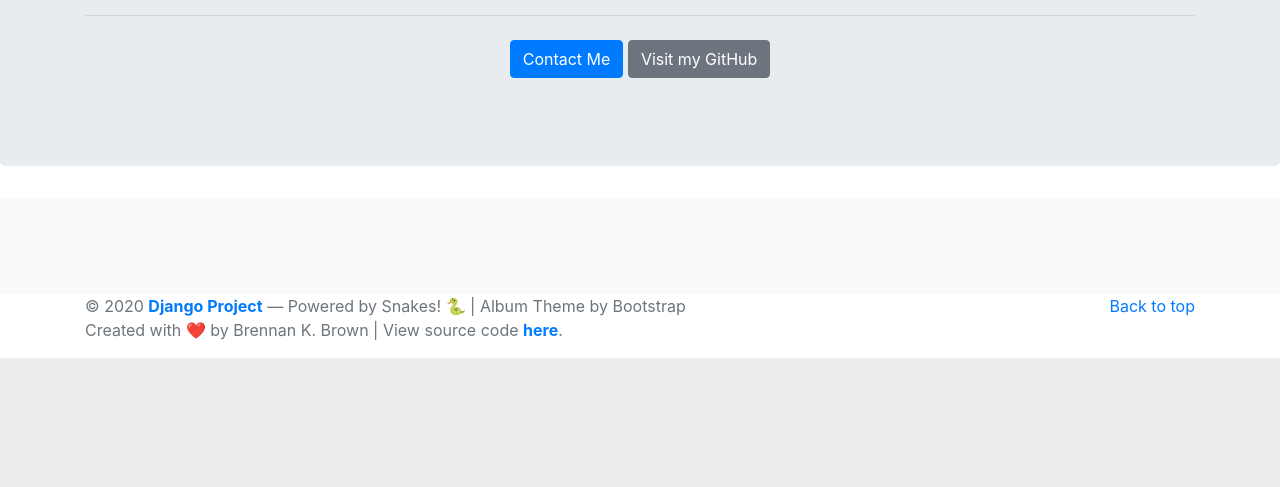
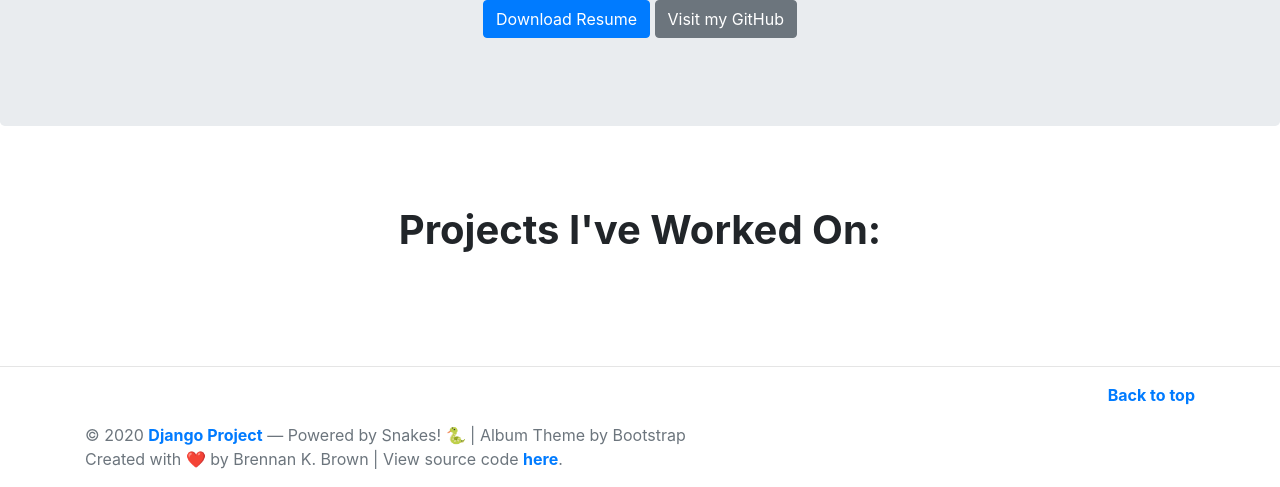
Before and after one commit to brennanbrown/django-project, a Django app: template jobs/templates/jobs/home.html in a window 1280 px wide, after a click that opens the changed part. Shown: the part 5970-6457 px from the top of the page. Before the commit the page ends 6328 px from the top, so only its background shows below. Run offline with Django 3.2, Linux system fonts and the light colour scheme; the template is opened without the code that fills it, so the values that code supplies are empty; some libraries are stand-ins or nearby versions.

Commit message:
Update documentation and site layout

```diff
--- a/jobs/templates/jobs/detail.html
+++ b/jobs/templates/jobs/detail.html
@@ -41,8 +41,9 @@
 
       <section class="jumbotron text-center">
         <div class="container">
-          <h1 class="jumbotron-heading">Job Detail</h1>
+          <h1 class="jumbotron-heading">{{ job.title }}</h1>
           <p class="lead text-muted">{{ job.summary }}</p>
+          <p>Completed on: {{ job.date }} | <a class="font-weight-bold" href="{{ job.hyperlink}}">View Here</a></p>
           <img src="{{ job.image.url }}" height="300" />
           <p>
             <a href="{% url 'home' %}" class="btn btn-primary my-2">Back</a>
--- a/jobs/templates/jobs/home.html
+++ b/jobs/templates/jobs/home.html
@@ -7,7 +7,7 @@
     <meta name="description" content="">
     <meta name="author" content="Brennan Brown, Mark Otto, Jacob Thornton, and Bootstrap contributors">
     <meta name="generator" content="Jekyll v4.1.1">
-    <title>Django Project</title>
+    <title>Brennan's Django Project</title>
 
     <link rel="canonical" href="https://getbootstrap.com/docs/4.5/examples/album/">
 
@@ -48,7 +48,7 @@
                 <div class="row">
                     <div class="col-sm-8 col-md-7 py-4">
                         <h4 class="text-white">About</h4>
-                        <p class="text-muted">Add some information about the album below, the author, or any other background context. Make it a few sentences long so folks can pick up some informative tidbits. Then, link them off to some social networking sites or contact information.</p>
+                        <p class="text-muted">A full-stack Django project, with a PostgreSQL database, using Selenium for tests, and deployed in real-time. Under construction.</p>
                     </div>
                     <div class="col-sm-4 offset-md-1 py-4">
                     <h4 class="text-white">Options</h4>
@@ -113,12 +113,6 @@
 
                 <img src="http://img.shields.io/badge/-Open%20Source%20Fan-3DA639?style=flat&amp;logo=open-source-initiative&amp;logoColor=ffffff" alt="Open Source"></p>
 
-                <p class="text-center">
-                    <b><a href="https://www.brennanbrown.ca">Website</a> /
-                    <a href="https://www.brennanbrown.ca/resume.pdf">Resume</a> /
-                    <a href="https://www.brennanbrown.ca/project">Projects</a></b>
-                </p>
-
                 <h2 id="about-me-wave-">About Me</h2>
 
                 <p>Hey there! My name is Brennan. I&#39;m a 24-year-old Métis web developer and blogger from Winnipeg, Manitoba and currently reside in Calgary, Alberta. I just finished a Full Stack Developer Program at <a href="https://www.evolveu.ca/">EvolveU</a>, and I&#39;m looking for open-source projects to contribute to and people to collaborate with! I love creating and tinkering with small, static websites using frameworks like Jekyll or Hugo. I&#39;m a big proponent of putting an emphasis on accessibility and the <a href="https://www.a11yproject.com/">A11y project</a> in web development.</p>
@@ -170,34 +164,40 @@
                     <img src="http://img.shields.io/badge/-GNU%20Bash-000000?style=flat-square&amp;logo=gnu-bash&amp;logoColor=ffffff" alt="GNU Bash"></p>
                     <hr/>
                     <p class="text-center">
-                    <a href="mailto:mail@brennanbrown.ca" class="btn btn-primary my-2">Contact Me</a>
+                        <a href="https://www.brennanbrown.ca/resume.pdf" class="btn btn-primary my-2">Download Resume</a>
                         <a href="https://github.com/brennanbrown" class="btn btn-secondary my-2">Visit my GitHub</a>
                     </p>
                 </div>
             </section>
 
-        <div class="album py-5 bg-light">
+            <div class="album py-5">
                 <div class="container">
+
+                    <h1 class="text-center font-weight-bold mb-5">Projects I've Worked On:</h1>
 
                     <div class="row">
 
                         {% for job in jobs.all %}
                         <div class="col-md-4">
                             <div class="card mb-4 shadow-sm">
+                            <a href="{% url 'detail' job.id %}">
                             <img class="card-img-top" src="{{ job.image.url }}">
+                            </a>
                             <div class="card-body">
+                            <a href="{% url 'detail' job.id %}">
+                                <h2 class="card-title">{{ job.title }}</h2>
+                            </a>
                             <p class="card-text">{{ job.summary }}</p>
                             <div class="d-flex justify-content-between align-items-center">
                             <div class="btn-group">
-                        <button type="button" class="btn btn-sm btn-outline-secondary">View</button>
+                                <a href="{{ job.hyperlink}}"><button type="button" class="btn btn-sm btn-outline-secondary">View</button></a>
                                 <button type="button" class="btn btn-sm btn-outline-secondary">Edit</button>
                             </div>
-                    <small class="text-muted">10 mins</small>
+                            <small class="text-muted">{{ job.date }}</small>
                             </div>
                             </div>
                             </div>
                         </div>
-
                         {% endfor %}
                     </div>
                 </div>
@@ -205,10 +205,12 @@
 
             </main>
 
+            <hr/>
+
             <footer class="text-muted">
                 <div class="container">
-            <p class="float-right">
-                <a href="#">Back to top</a>
+                    <p class="text-right">
+                        <a href="#"><b>Back to top</b></a><br>
                     </p>
                     <p>
                         &copy; 2020 <a href="https://django-brennan.herokuapp.com"><strong>Django Project</strong></a> ― Powered by Snakes! 🐍 | Album Theme by Bootstrap
--- /dev/null
+++ b/runtime.txt
@@ -0,0 +1 @@
+python-3.6.9
```
Also changed, not shown: NOTES.md (+13 -4 lines), jobs/models.py (+6 -3 lines), portfolio/custom_storages.py (added, +8 -0 lines), portfolio/settings.py (+13 -9 lines), portfolio/urls.py (+6 -6 lines), requirements.txt (+11 -46 lines), README.md, images/code.jpg (added), images/code_fk8zbHh.jpg (added), jobs/migrations/0001_initial.py, 1 other file. Lines whose indentation alone changed are shown as unchanged.
